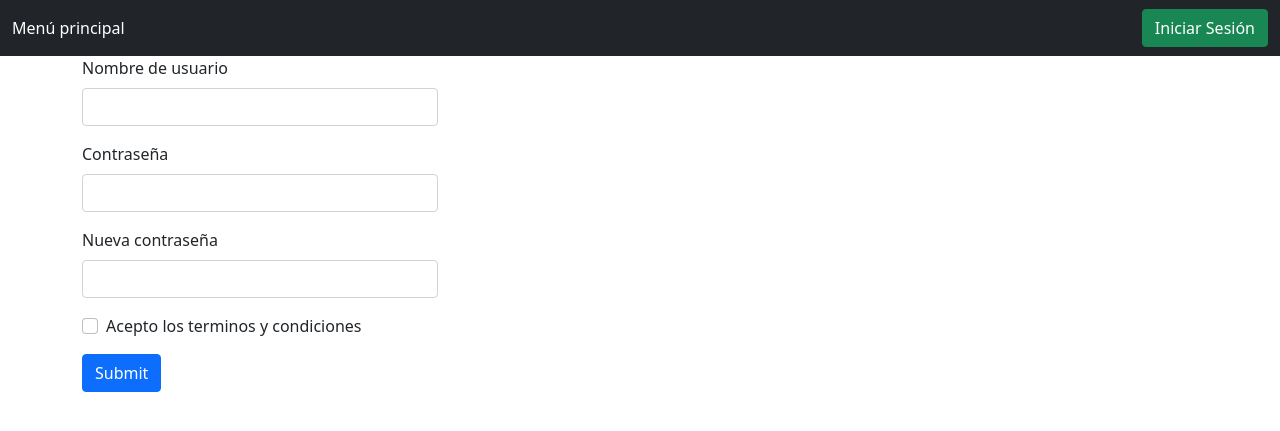
After one commit to santicr/Shopping-Cart, a Flask app: page /register in a window 1280 px wide. The commit adds this page. Shown: the top 431 px of the page. Run offline with Flask 2, Linux system fonts and the light colour scheme.

Commit message:
Added login, register, templates, also, some design, register form and navbar.

```diff
--- a/app.py
+++ b/app.py
@@ -1,10 +1,21 @@
-from flask import Flask, render_template
-import controller
+from flask import Flask, render_template, request, redirect
+from controller import readItem, insertItem
 
 app = Flask(__name__)
 
 @app.route('/')
 def index():
-    return render_template('index.html')
+    rows = readItem()
+    return render_template('index.html', data = rows)
+
+@app.route('/login')
+def login():
+    return render_template('login.html')
+
+@app.route('/register', methods = ['POST', 'GET'])
+def register():
+    if request.method == "POST":
+        return '<p>Hello, this is POST</p>'
+    return render_template('register.html')
 
 app.run(debug = True)
--- /dev/null
+++ b/templates/register.html
@@ -0,0 +1,49 @@
+<!DOCTYPE html>
+<html>
+    <head>
+        <link href="https://cdn.jsdelivr.net/npm/bootstrap@5.0.2/dist/css/bootstrap.min.css" rel="stylesheet" integrity="sha384-EVSTQN3/azprG1Anm3QDgpJLIm9Nao0Yz1ztcQTwFspd3yD65VohhpuuCOmLASjC" crossorigin="anonymous">
+        <title>Register</title>
+    </head>
+    <body>
+        <script src="https://cdn.jsdelivr.net/npm/bootstrap@5.0.2/dist/js/bootstrap.bundle.min.js" integrity="sha384-MrcW6ZMFYlzcLA8Nl+NtUVF0sA7MsXsP1UyJoMp4YLEuNSfAP+JcXn/tWtIaxVXM" crossorigin="anonymous"></script>
+        <nav class="navbar navbar-dark bg-dark">
+            <div class="container-fluid">
+                <ul class="navbar-nav me-auto mb-2 mb-lg-0">
+                    <li class="nav-item">
+                        <a class="nav-link active" aria-current="page" href="{{ url_for('index') }}">
+                            Menú principal
+                        </a>
+                    </li>
+                </ul>
+                <form action="{{ url_for('login') }}">
+                    <button type="button" class="btn btn-success">Iniciar Sesión</button>
+                </form>
+            </div>
+        </nav>
+        <div class="container">
+            <div class="row">
+                <div class="col-4">
+                    <form method="POST" action="{{ url_for('register') }}">
+                        <div class="mb-3">
+                            <label for="user" class="form-label">Nombre de usuario</label>
+                            <input type="text" class="form-control" name="user" required>
+                        </div>
+                        <div class="mb-3">
+                            <label for="passw1" class="form-label">Contraseña</label>
+                            <input type="password" class="form-control" name="passw1" required>
+                        </div>
+                        <div class="mb-3">
+                            <label for="passw2" class="form-label">Nueva contraseña</label>
+                            <input type="password" class="form-control" name="passw2" required>
+                        </div>
+                        <div class="mb-3 form-check">
+                            <input type="checkbox" class="form-check-input" id="exampleCheck1" required>
+                            <label class="form-check-label" for="exampleCheck1">Acepto los terminos y condiciones</label>
+                        </div>
+                        <button type="submit" class="btn btn-primary">Submit</button>
+                    </form>
+                </div>
+            </div>
+        </div>
+    </body>
+</html>
```
Also changed, not shown: controller.py (+4 -4 lines), templates/index.html (+22 -10 lines), templates/login.html (added, +24 -0 lines).
